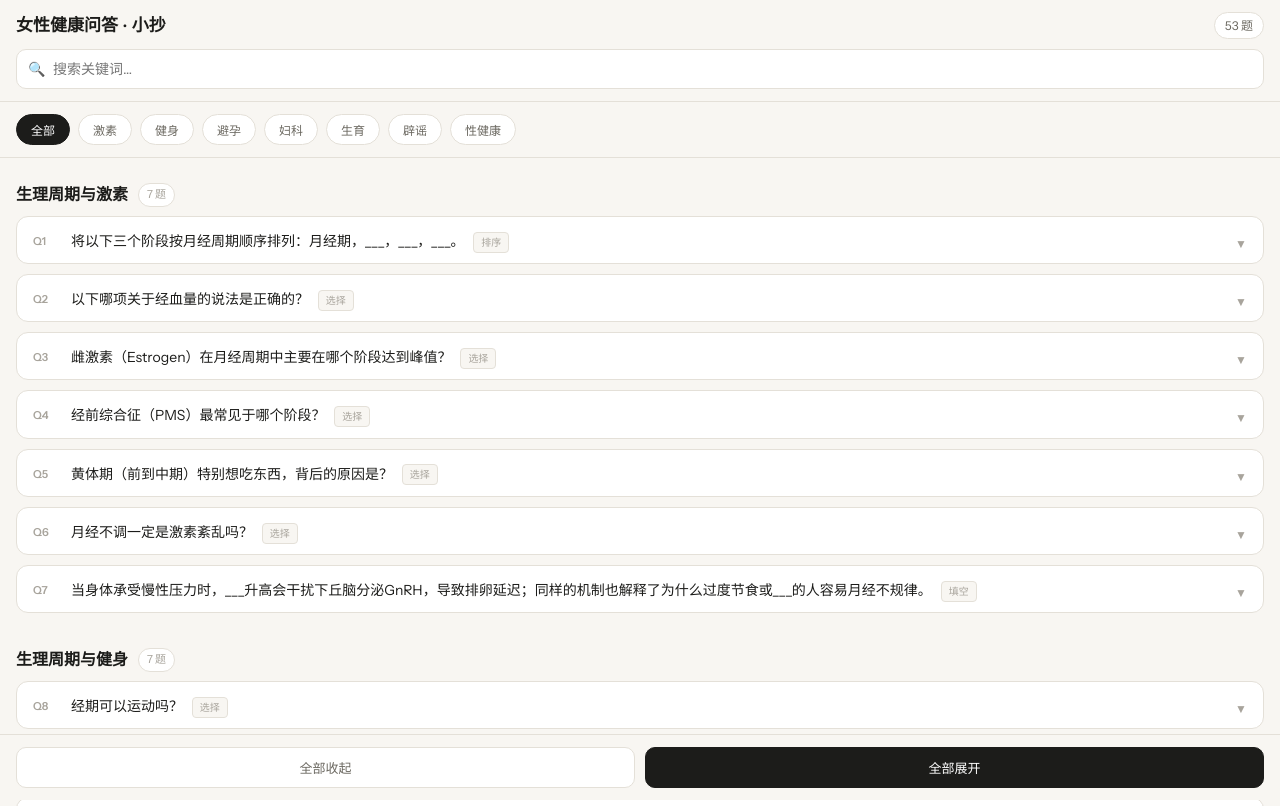
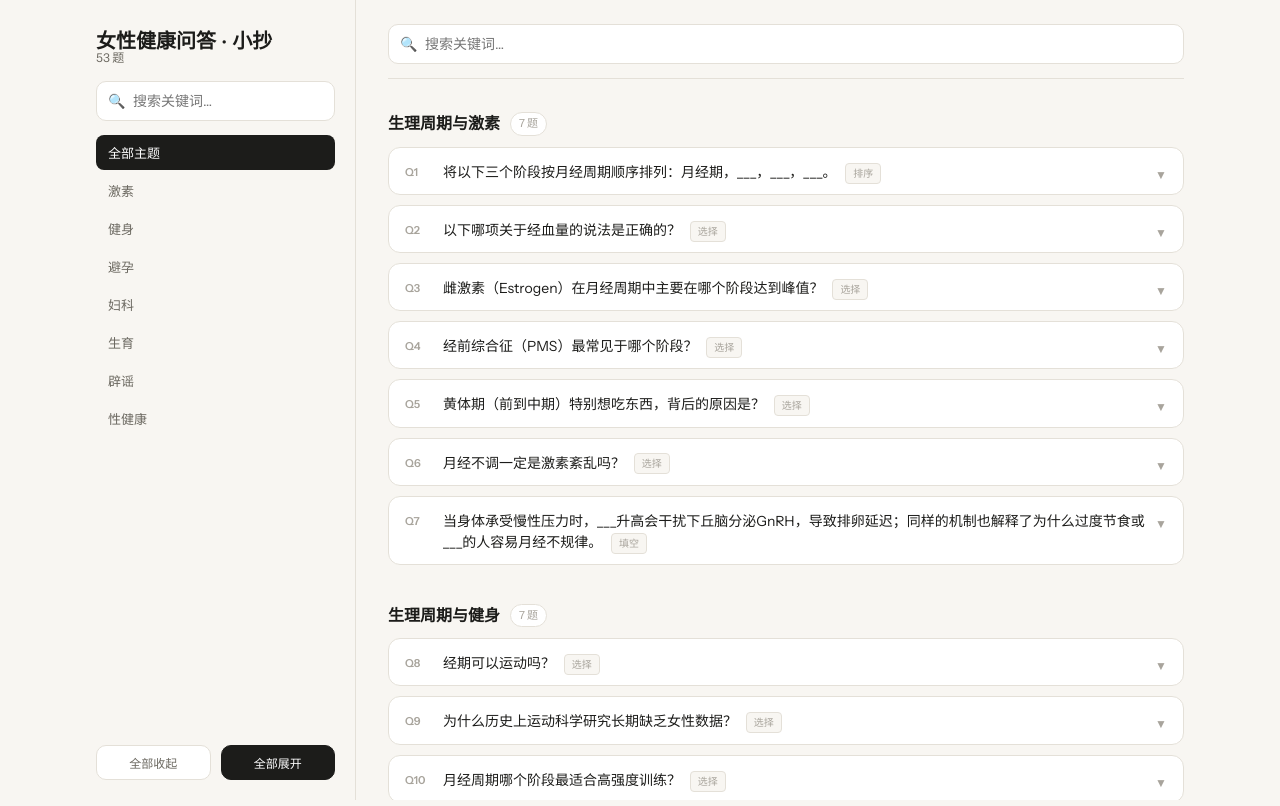
Before and after one commit to tutuseagull/womens-health-quiz, a plain HTML site: page cheatsheet.html in a window 1280 px wide. Shown: the top 806 px of the page. Drawn offline with Linux system fonts and the light colour scheme.

Commit message:
improve reponsiveness

```diff
--- a/cheatsheet.html
+++ b/cheatsheet.html
@@ -119,6 +119,7 @@ body {
   background: var(--bg);
 }
 .topic-nav::-webkit-scrollbar { display: none; }
+@media (min-width: 768px) { .topic-nav::-webkit-scrollbar { display: none; } }
 .topic-pill {
   flex-shrink: 0;
   padding: 6px 14px;
@@ -317,10 +318,127 @@ body {
   border-color: var(--text);
   color: white;
 }
+
+/* ── MOBILE defaults ── */
+.sidebar { display: none; }
+.main-area { display: flex; flex-direction: column; flex: 1; }
+.desktop-layout { display: flex; }
+
+/* ── DESKTOP ── */
+@media (min-width: 768px) {
+  body {
+    padding-bottom: 0;
+    height: 100vh;
+    overflow: hidden;
+    display: flex;
+    flex-direction: column;
+  }
+  .desktop-layout {
+    flex: 1;
+    overflow: hidden;
+    max-width: 1200px;
+    margin: 0 auto;
+    width: 100%;
+    padding: 0 40px;
+  }
+  .sidebar {
+    display: flex !important;
+    width: 240px;
+    flex-shrink: 0;
+    flex-direction: column;
+    overflow: hidden;
+    padding: 28px 20px 20px 0;
+    gap: 14px;
+    border-right: 1px solid var(--border);
+  }
+  .sidebar-title {
+    font-family: 'IBM Plex Serif', serif;
+    font-size: 20px;
+    font-weight: 600;
+    color: var(--text);
+    line-height: 1.3;
+  }
+  .sidebar-count { font-size: 12px; color: var(--muted); margin-top: -6px; }
+  .sidebar .topic-nav {
+    flex-direction: column;
+    overflow-y: auto;
+    padding: 0;
+    border-bottom: none;
+    background: transparent;
+    gap: 3px;
+    flex: 1;
+  }
+  .sidebar .topic-pill {
+    text-align: left;
+    border-radius: 8px;
+    padding: 8px 12px;
+    font-size: 13px;
+    width: 100%;
+    border: none;
+    background: transparent;
+    color: var(--muted);
+  }
+  .sidebar .topic-pill:hover { background: var(--border); color: var(--text); }
+  .sidebar .topic-pill.active { background: var(--text); color: white; }
+  .main-area {
+    flex: 1;
+    display: flex;
+    flex-direction: column;
+    overflow: hidden;
+    padding-left: 32px;
+  }
+  .header {
+    position: static !important;
+    background: transparent !important;
+    border-bottom: 1px solid var(--border);
+    padding: 24px 0 14px;
+  }
+  .header-top { display: none !important; }
+  .topic-nav-mobile-wrap { display: none !important; }
+  .mobile-bottom-bar { display: none !important; }
+  .content {
+    padding: 0;
+    overflow-y: auto;
+    flex: 1;
+    padding-top: 4px;
+  }
+  .bottom-bar {
+    position: static;
+    border-top: 1px solid var(--border);
+    padding: 12px 0;
+    background: transparent;
+  }
+  .results-banner { padding: 10px 0; }
+  .no-results { padding: 60px 0; }
+  .section-head { padding: 28px 0 10px; }
+}
+@media (min-width: 1100px) {
+  .desktop-layout { padding: 0 56px; }
+  .sidebar { width: 260px; }
+}
 </style>
 </head>
 <body>
 
+<div class="desktop-layout">
+  <div class="sidebar" id="sidebar">
+    <div>
+      <div class="sidebar-title">女性健康问答 · 小抄</div>
+      <div class="sidebar-count" id="sidebar-count">52 题</div>
+    </div>
+    <div class="search-wrap">
+      <span class="search-icon">🔍</span>
+      <input class="search-input" id="search-sidebar" type="text" placeholder="搜索关键词…" oninput="onSearch(this.value)">
+      <button class="search-clear" id="search-clear-sidebar" onclick="clearSearch()">✕</button>
+    </div>
+    <div class="topic-nav" id="topic-nav"></div>
+    <div class="bottom-bar" style="padding:0;border:none;background:transparent;margin-top:auto">
+      <button class="bottom-btn" onclick="collapseAll()" style="font-size:12px;padding:8px">全部收起</button>
+      <button class="bottom-btn primary" onclick="expandAll()" style="font-size:12px;padding:8px">全部展开</button>
+    </div>
+  </div>
+
+  <div class="main-area">
     <div class="header">
       <div class="header-top">
         <div class="header-title">女性健康问答 · 小抄</div>
@@ -333,20 +451,20 @@ body {
       </div>
     </div>
 
-<div class="topic-nav" id="topic-nav"></div>
+    <div class="topic-nav-mobile-wrap"><div class="topic-nav" id="topic-nav-mobile"></div></div>
 
     <div class="results-banner" id="results-banner"></div>
-
     <div class="content" id="content"></div>
-
     <div class="no-results" id="no-results">
       <div class="no-results-icon">🔍</div>
       没有找到相关内容
     </div>
 
-<div class="bottom-bar">
+    <div class="bottom-bar mobile-bottom-bar">
       <button class="bottom-btn" onclick="collapseAll()">全部收起</button>
       <button class="bottom-btn primary" onclick="expandAll()">全部展开</button>
+    </div>
+  </div>
 </div>
 
 <script>
@@ -512,6 +630,7 @@ function renderAll() {
   });
 
   document.getElementById('q-count').textContent = `${globalQNum} 题`;
+  const sc = document.getElementById('sidebar-count'); if(sc) sc.textContent = `${globalQNum} 题`;
 }
 
 function toggleCard(card) {
@@ -520,7 +639,13 @@ function toggleCard(card) {
 
 function onSearch(val) {
   searchQuery = val.trim().toLowerCase();
-  document.getElementById('search-clear').classList.toggle('visible', val.length > 0);
+  ['search', 'search-sidebar'].forEach(id => {
+    const el = document.getElementById(id);
+    if (el && el.value !== val) el.value = val;
+  });
+  ['search-clear', 'search-clear-sidebar'].forEach(id => {
+    document.getElementById(id)?.classList.toggle('visible', val.length > 0);
+  });
 
   // Reset topic to all when searching
   if (searchQuery) {
@@ -533,14 +658,14 @@ function onSearch(val) {
 }
 
 function clearSearch() {
-  document.getElementById('search').value = '';
   onSearch('');
 }
 
 function setTopic(id) {
   currentTopic = id;
-  document.querySelectorAll('.topic-pill').forEach(p => p.classList.remove('active'));
-  document.querySelector(`[data-topic="${id}"]`).classList.add('active');
+  document.querySelectorAll('.topic-pill').forEach(p => {
+    p.classList.toggle('active', p.dataset.topic === id);
+  });
 
   // Clear search when switching topic
   if (id !== 'all') {
@@ -618,23 +743,27 @@ function collapseAll() {
   allCards.forEach(({card}) => card.classList.remove('open'));
 }
 
-// Build topic nav
+// Build topic nav — populate desktop sidebar + mobile strip
 function buildNav() {
-  const nav = document.getElementById('topic-nav');
+  ['topic-nav', 'topic-nav-mobile'].forEach(navId => {
+    const nav = document.getElementById(navId);
+    if (!nav) return;
     const all = document.createElement('button');
     all.className = 'topic-pill active';
     all.dataset.topic = 'all';
-  all.textContent = '全部';
+    all.dataset.nav = navId;
+    all.textContent = navId === 'topic-nav' ? '全部主题' : '全部';
     all.onclick = () => setTopic('all');
     nav.appendChild(all);
-
     DATA.forEach(s => {
       const btn = document.createElement('button');
       btn.className = 'topic-pill';
       btn.dataset.topic = s.id;
+      btn.dataset.nav = navId;
       btn.textContent = s.short;
       btn.onclick = () => setTopic(s.id);
       nav.appendChild(btn);
+    });
   });
 }
 
```
Lines whose indentation alone changed are shown as unchanged.
